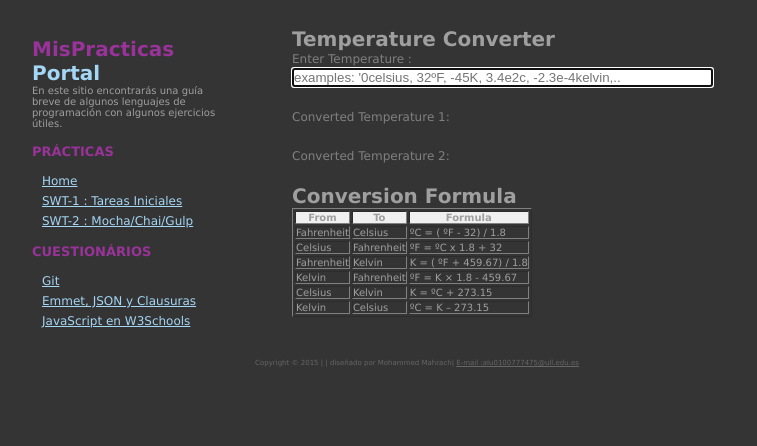
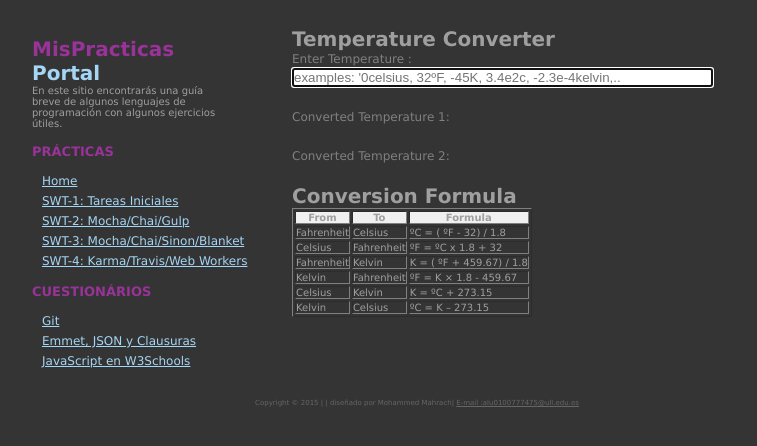
Before and after one commit to alu4543/MMahrach.github.io, a website: page TempConversor/index.html in a window 1280 px wide. Shown: the part 170-616 px from the top of the page, without its empty margins (252-1009 px from the left). Drawn offline with Linux system fonts and the light colour scheme.

Commit message:
Actualizando enlaces de las practica.
Actualizando enlaces de las practicas en la pagina.

```diff
--- a/EstiloCss/Estilo.css
+++ b/EstiloCss/Estilo.css
@@ -116,7 +116,7 @@ h3 { color: #fff; font-size: 1.3em; margin: 15px 0 10px 0;}
 #menuIzquierda ul li {list-style: none}
 
 #menuIzquierda ul li a {
-	color: #a4d6f5; display: block; font-size: 1.2em; text-indent: 10px; line-height: 25px; width: 182px; height: 20px;
+	color: #a4d6f5; display: block; font-size: 1.2em; text-indent: 10px; line-height: 25px; width: 230px; height: 20px;
 }
 #menuIzquierda ul li a:hover {
 	color: #000; background: #a4d6f5
--- a/TempConversor/index.html
+++ b/TempConversor/index.html
@@ -34,9 +34,11 @@
 
 			<h3>PRÁCTICAS</h3>
 			<ul>
-				<li><a href="./index.html"> Home</a></li>
-				<li><a href="./Paginas\Iniciales.html">SWT-1 : Tareas Iniciales</a></li>
-				<li><a href="./TempConversor\index.html">SWT-2 : Mocha/Chai/Gulp</a></li>
+				<li><a href="../index.html"> Home</a></li>
+				<li><a href="../Paginas\Iniciales.html">SWT-1: Tareas Iniciales</a></li>
+				<li><a href="../TempConversor\index.html">SWT-2: Mocha/Chai/Gulp</a></li>
+				<li><a href="../TempConversor3\index.html">SWT-3: Mocha/Chai/Sinon/Blanket</a></li>
+				<li><a href="../TempConversor4\index.html">SWT-4: Karma/Travis/Web Workers</a></li>
 			</ul>
 			<h3>CUESTIONÁRIOS</h3>
 			<ul>
```
Also changed, not shown: Paginas/Iniciales.html (+5 -3 lines), index.html (+4 -2 lines).
